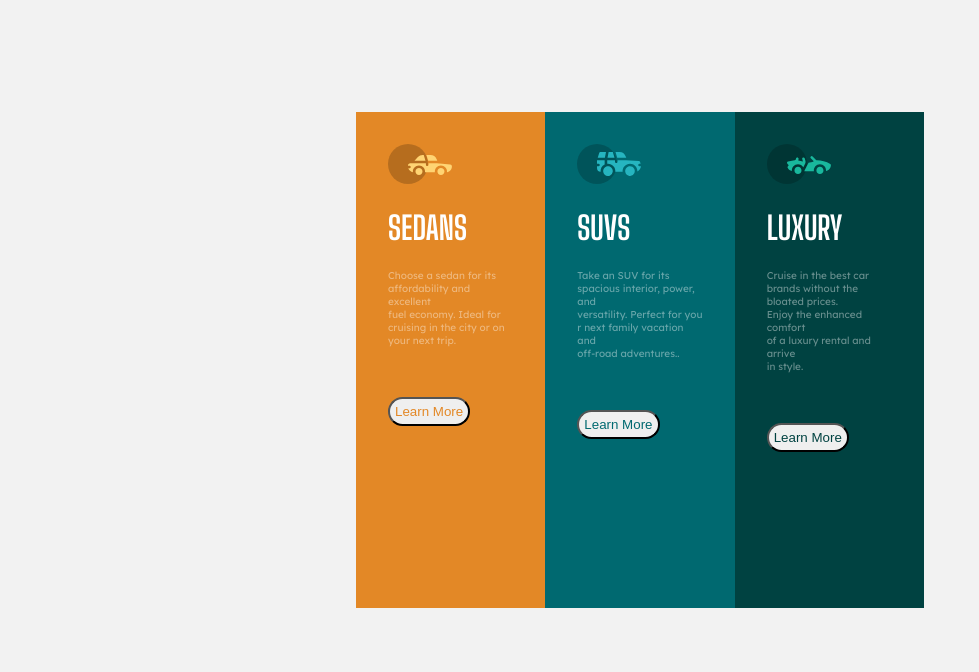
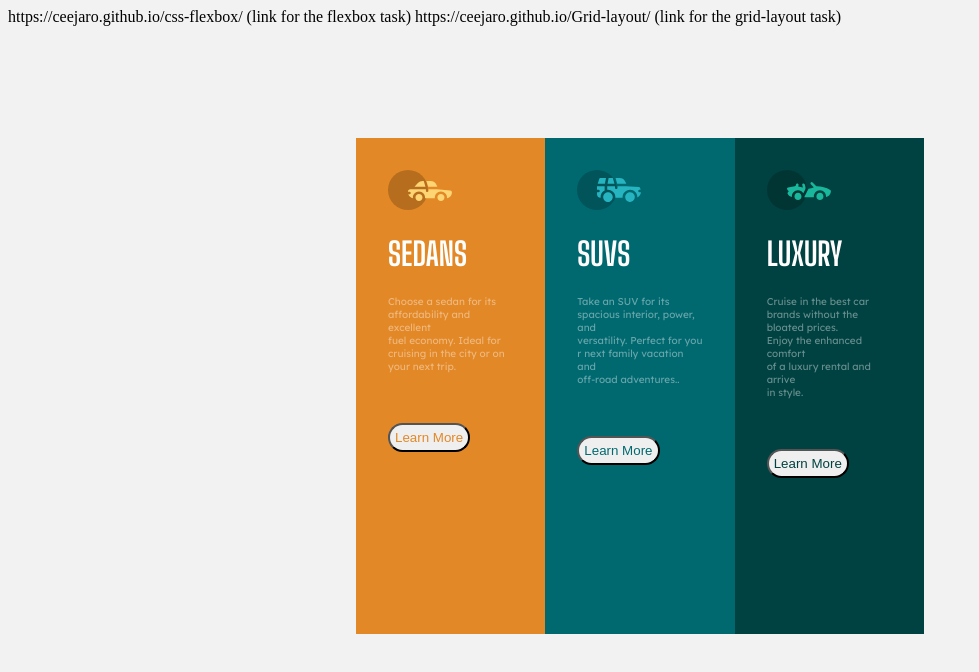
Before and after one commit to Ceejaro/css-flexbox, a plain HTML site: page index.html in a window 1280 px wide. Shown: the whole page, without its empty margins (0-979 px from the left). Drawn offline with Linux system fonts and the light colour scheme.

Commit message:
Update index.html

```diff
--- a/index.html
+++ b/index.html
@@ -12,6 +12,12 @@
 </head>
 
 <body>
+    <header>
+<!--   PLEASE READ       -->
+        https://ceejaro.github.io/css-flexbox/ (link for the flexbox task)
+        https://ceejaro.github.io/Grid-layout/ (link for the grid-layout task)
+<!-- I saved the grid task with index.html, my github couldn't view it when i saved as grid.html so i changed it to index.html         -->
+    </header>
     <main>
         <div class="container">
             <div class="top">
```
